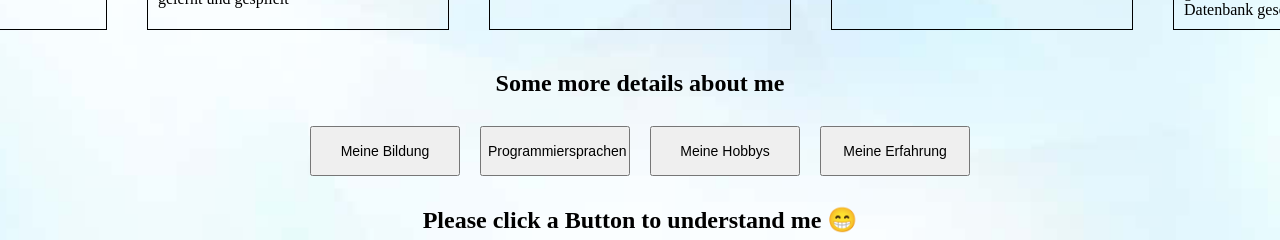
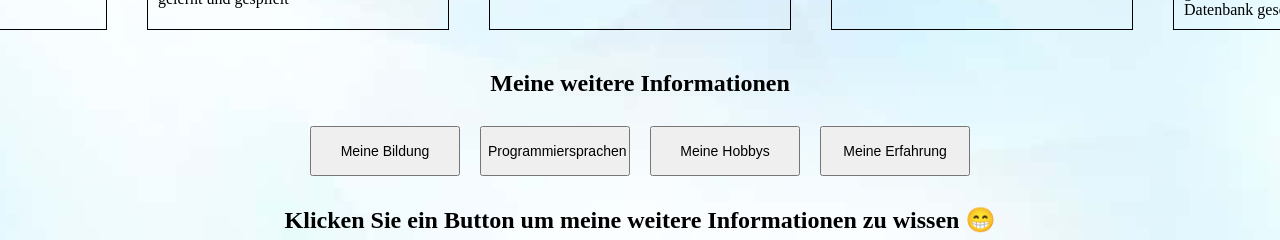
Before and after one commit to dangminh214/MyProfile_Demo, a React (Create React App) app: page / in a window 1280 px wide. Shown: the part 929-1169 px from the top of the page. Built offline with nearby package versions, Linux system fonts and the light colour scheme.

Commit message:
change all to german

```diff
--- a/src/components/TabButton/Examples.jsx
+++ b/src/components/TabButton/Examples.jsx
@@ -12,7 +12,7 @@ export default function Examples() {
         setSelectedTopic(selectedButton)
       }
 
-      let tabContent = <h2 id = "warningMessage">Please click a Button to understand me 😁</h2>;
+      let tabContent = <h2 id = "warningMessage">Klicken Sie ein Button um meine weitere Informationen zu wissen 😁</h2>;
       if (selectedTopic) {
         tabContent = (
           <div id="tab-content">
@@ -25,7 +25,7 @@ export default function Examples() {
         )
       }
   return (
-    <Section title="Some more details about me" id = "title" className = "">
+    <Section title="Meine weitere Informationen" id = "title" className = "">
       <Tabs
         buttonsContainer = "menu"
         buttons = {
```
